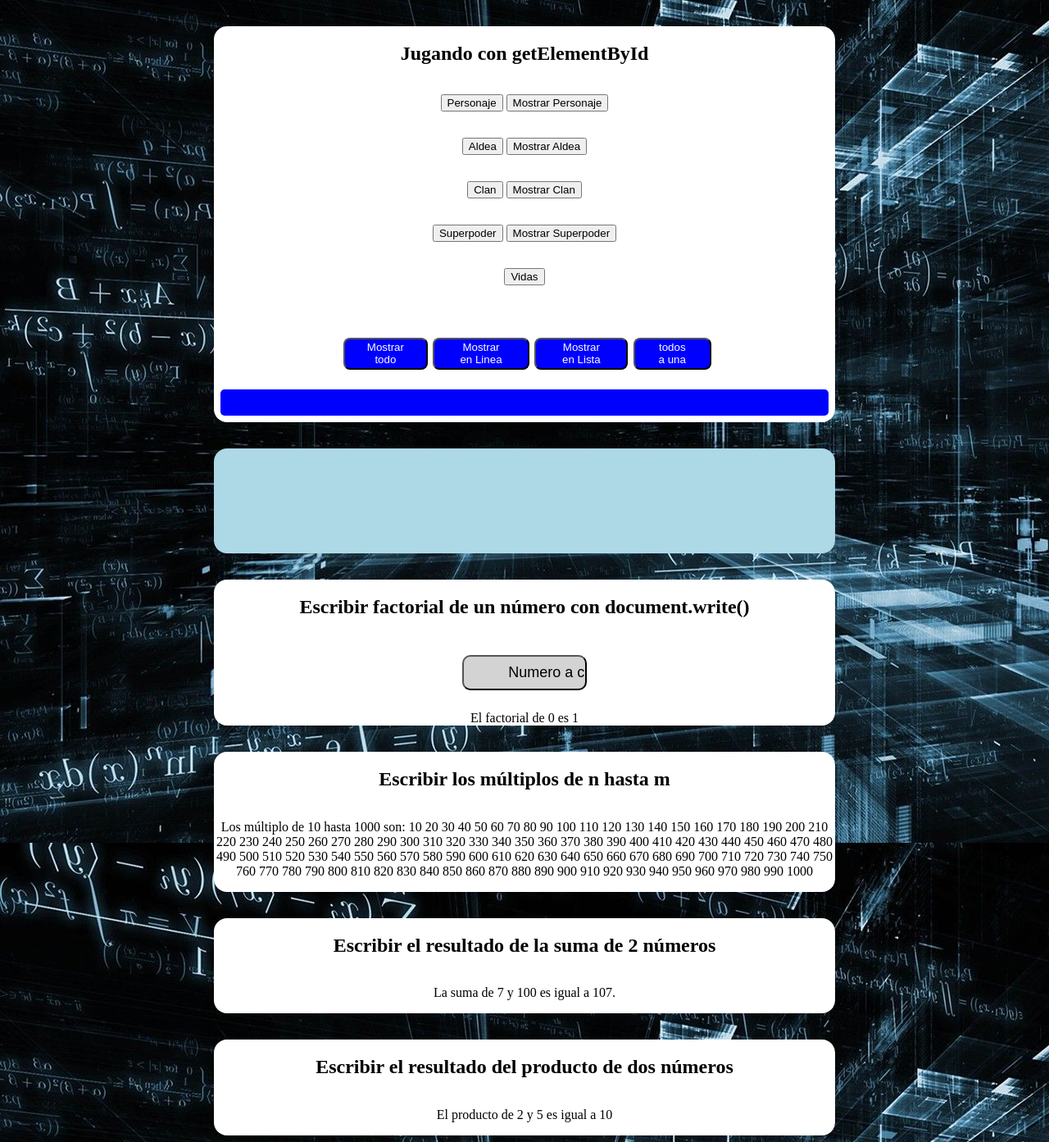
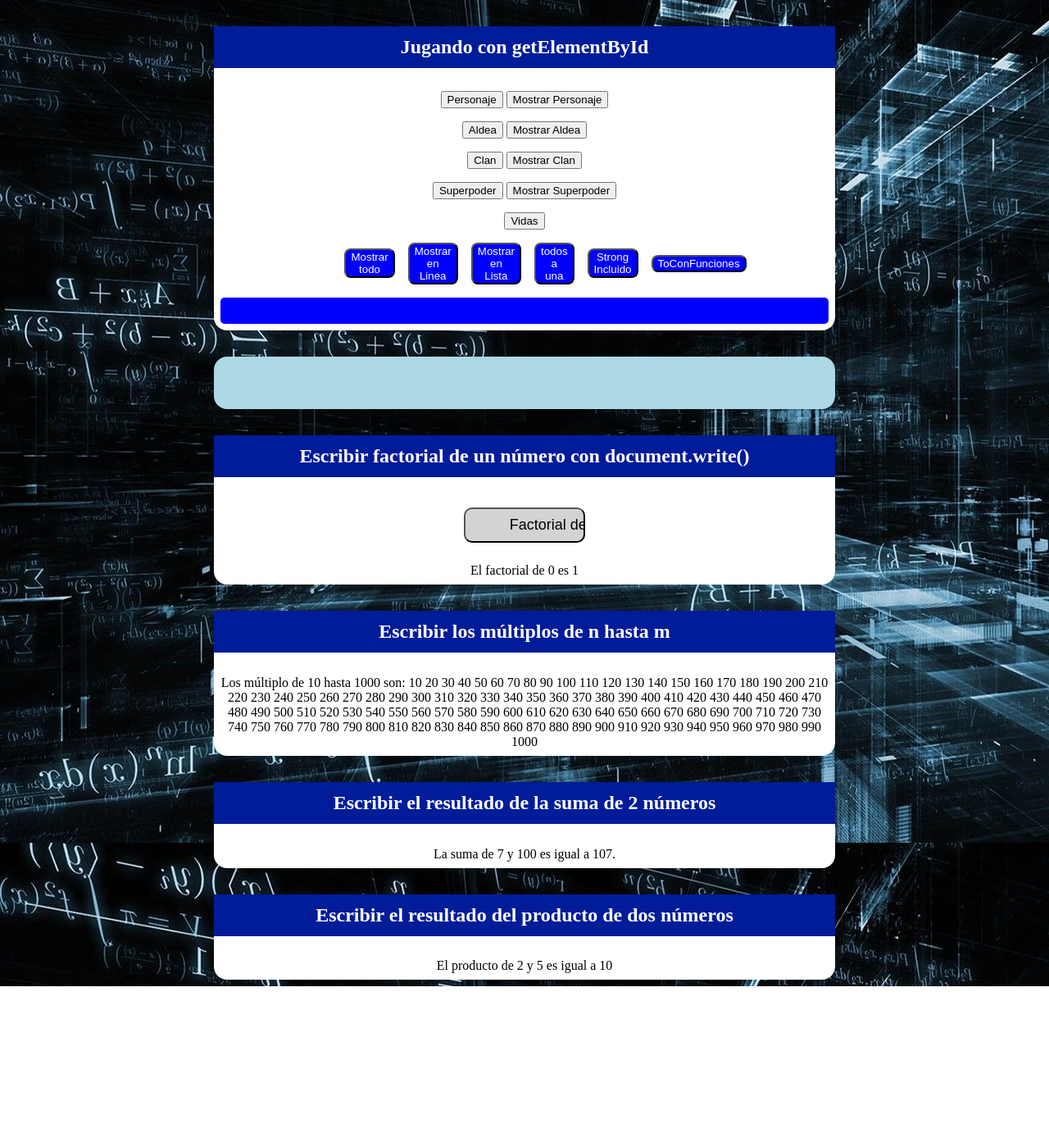
Before and after one commit to noncrea/multifun, a PHP site: the page made by pages/sonia ID.html in a window 1280 px wide. Shown: the part 222-1615 px from the top of the page at 82% size. After the commit the page ends 1425 px from the top, so only its background shows below. Run offline with PHP 8.4, Linux system fonts and the light colour scheme.

Commit message:
290320220929

```diff
--- a/css/calculos.css
+++ b/css/calculos.css
@@ -2,6 +2,7 @@
 table {background-color: white;margin: auto;}
 header {background-color: black;color: white;padding: 2em;}
 * {text-align: center;}
+article p {margin: auto;text-align: center;padding: 0.5em;margin: auto;}
 
 table.resultados {
     border-collapse: collapse;margin-bottom: 3em;
@@ -33,8 +34,11 @@
 #menu ul li {
     list-style: none;padding: 0.5em 2em;margin: 10px;background-color: rgb(144, 187, 204);
 }
+#menu ul li:hover a {
+    font-weight: bold;color: white;background-color: blue;
+}
 #menu ul li:hover {
-    font-weight: bold;color: white;
+    ;background-color: blue;
 }
 body {
     text-align: center;
@@ -65,9 +69,11 @@
 p, ul, li {list-style: none;}
 #datos {background-color: blue;color: white;padding: 1em;margin: 0.5em;border-radius: 5px;}
 #detalle {background-color: lightblue;}
-#bmostras {display: flex;text-align: center;}
-#bmostras p button {background-color: blue;color: white;padding: 0.2em 2em;
-    margin: auto;border-radius: 8px;margin-left: 0.5em;margin-right: 0.5eteddm;}
+#bmostras {display: flex;text-align: center;margin: auto;}
+#bmostras p button {background-color: blue;color: white;
+    margin: auto;border-radius: 8px;width: 100%;padding:auto;text-align: center;}
+#bmostras p:hover button {font-weight: bolder;background-color: black;}
+
 #pollito {text-align: center;margin: auto;}
 
 #noscript {
@@ -75,3 +81,9 @@
 }
 
 #frame {margin: auto;margin-bottom: 2em;}
+h2 {background-color: rgb(0, 28, 153);color: white;padding: 0.5em;margin-top: 0;}
+#nfact {width: auto;display: block;text-justify: auto;}
+#nfact value {color: brown;}
+#nfact input:hover { background-color: darkgrey;
+
+}
--- a/js/soniaids.js
+++ b/js/soniaids.js
@@ -144,19 +144,67 @@
 }
 
 function mostrarDeuna(id, personaje, aldea, clan, poder, vidas) {
-
     var personaje = "<strong>Personaje: </strong>" + personaje;
     var aldea = "<strong>Aldea: </strong>" + aldea;
     var clan = "<strong>Clan: </strong>" + clan;
     var poder = "<strong>Superpoder: </strong>" + poder;
     var vidas = "<strong>Vidas: </strong>" + vidas;
     var lista=document.getElementById(id);
-
+//este meteUno es la funcion de arriba
     meteUno (lista, "li", personaje);
     meteUno (lista, "li", aldea);
     meteUno (lista, "li", clan);
     meteUno (lista, "li", poder);
     meteUno (lista, "li", vidas);
+}
+function strongIncluido (id, personaje, aldea, clan, poder, vidas) {
+    var negrita=document.createElement("strong");
+    negrita.innerHTML="Personaje: ";
+    var personaje = negrita.outerHTML + personaje;
+//outerHTML transforma el "objeto" en "editable"
+    negrita.innerHTML="Aldea: ";
+    var aldea = negrita.outerHTML + aldea;
+    var lista=document.getElementById(id);
+    negrita.innerHTML="Clan: ";
+    var clan = negrita.outerHTML + clan;
+    var lista=document.getElementById(id);
+    negrita.innerHTML="Poder: ";
+    var poder = negrita.outerHTML + poder;
+    var lista=document.getElementById(id);
+    negrita.innerHTML="Vidas: ";
+    var vidas = negrita.outerHTML + vidas;
+    var lista=document.getElementById(id);
+//este meteUno es la funcion de arriba
+    meteUno (lista, "li", personaje);
+    meteUno (lista, "li", aldea);
+    meteUno (lista, "li", clan);
+    meteUno (lista, "li", poder);
+    meteUno (lista, "li", vidas);
+}
+
+
+function CrearSubelemento (tag1, tag2, prefijo, sufijo){
+    var subelemento=document.createElement(tag1);
+    subelemento.innerHTML=prefijo;
+    var elemento=document.createElement(tag2);
+    elemento.appendChild(subelemento);
+    elemento.innerHTML=sufijo;
+    return elemento;//aqui devuelve el elemento final con el sufijo incluido
+}
+//funcion Tojunto llama a crearsubelemento
+function ToJunto (id, personaje, aldea, clan, poder, vidas) {
+
+
+    list=CrearSubelemento("strong", "li", "Personaje: ", personaje);
+    lista.appendChild(list);
+    list=CrearSubelemento("strong", "li", "Aldea: ", aldea);
+    lista.appendChild(list);
+    list=CrearSubelemento("strong", "li", "Clan: ", clan);
+    lista.appendChild(list);
+    list=CrearSubelemento("strong", "li", "Poder: ", poder);
+    lista.appendChild(list);
+    list=CrearSubelemento("strong", "li", "Vidas: ", vidas);
+    lista.appendChild(list);
 
 }
 
--- a/pages/sonia ID.html
+++ b/pages/sonia ID.html
@@ -93,6 +93,12 @@
                 <p>
                     <button onclick="mostrarDeuna('datos', pj, ald, clan, sp, v)">todos a una</button>
                 </p>
+                <p>
+                    <button onclick="strongIncluido('datos', pj, ald, clan, sp, v)">Strong Incluido</button>
+                </p>
+                <p>
+                    <button onclick="ToJunto('datos', pj, ald, clan, sp, v)">ToConFunciones</button>
+                </p>
             </article>
 
             <ul id="datos"></ul>
@@ -103,14 +109,16 @@
             <p id="clan1"></p>
             <p id="sp1"></p>
         </article>
-        <article>
+        <article id="nfact">
             <h2>Escribir factorial de un número con document.write()</h2>
             <p>
-                <input type="button" onclick="n = leerNumero()" value="Numero a calcular su factorial" />
+                <input  type="button" onclick="n = leerNumero()" value="Factorial de" />
             </p>
+            <p>
             <script>
                 document.write("El factorial de " + n + " es " + factorial);
             </script>
+            </p>
         </article>
         <article>
             <h2>Escribir los múltiplos de n hasta m</h2>
```
